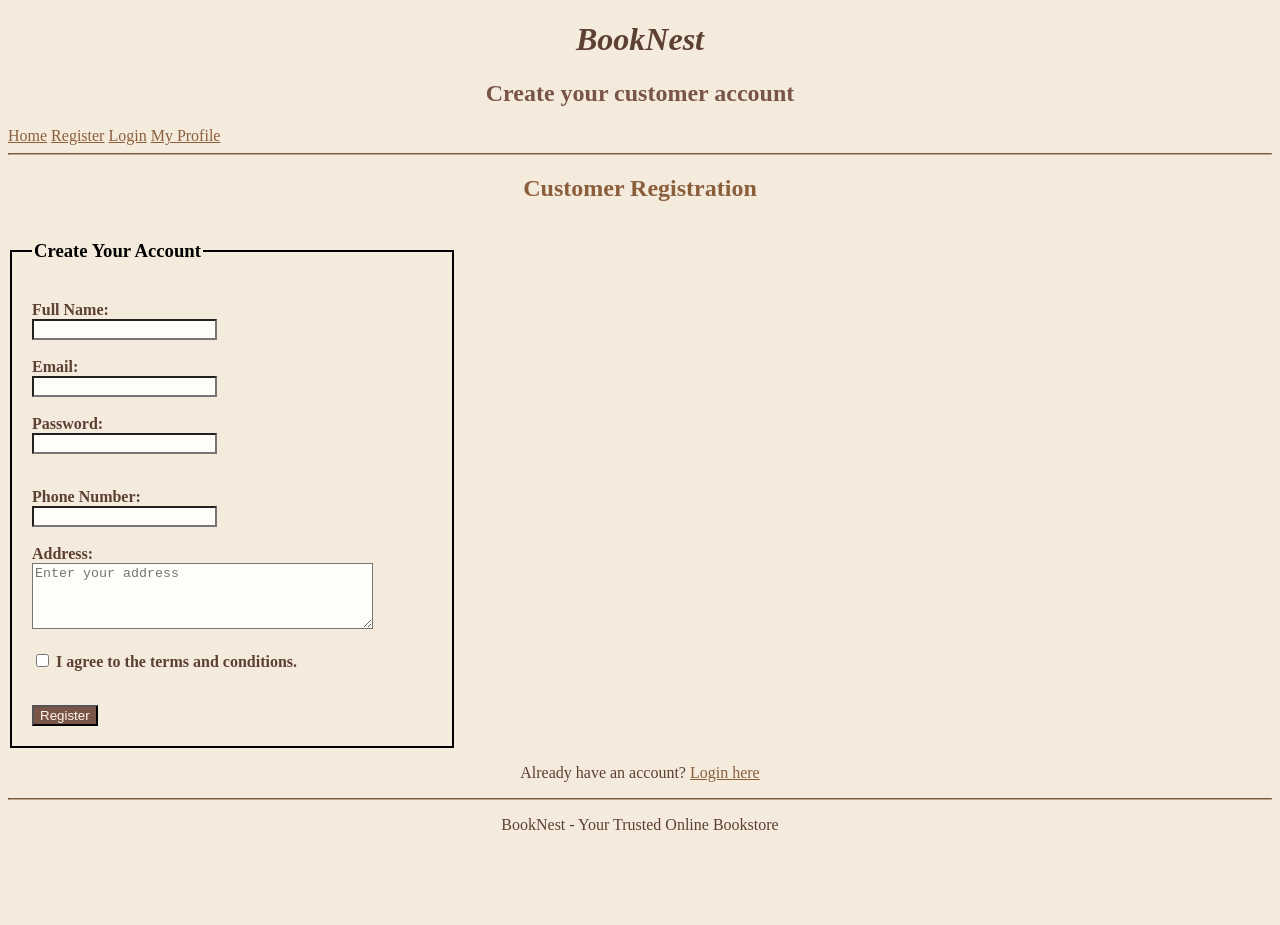
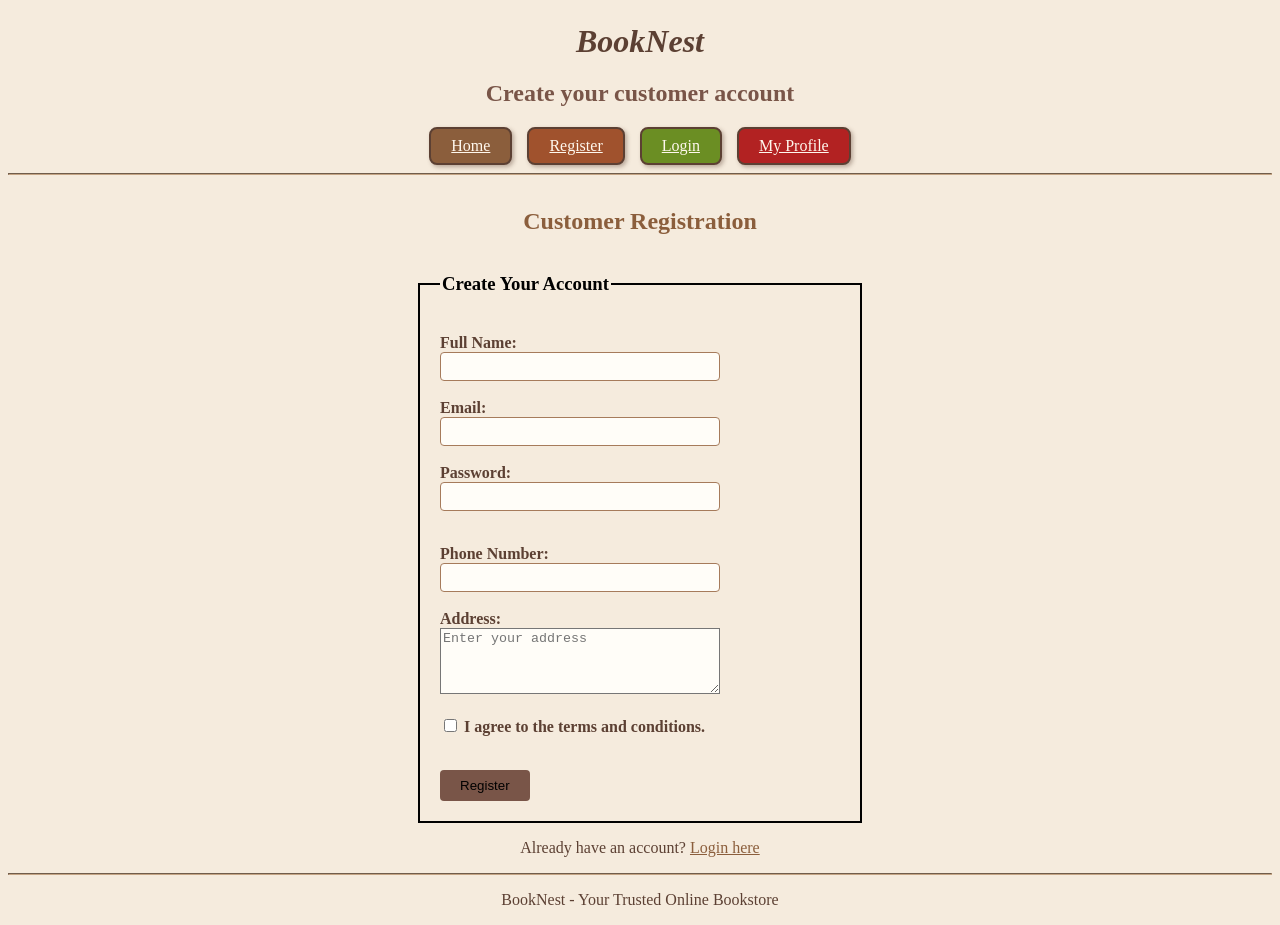
Before and after one commit to tauhidtanvir0182-creator/An_Online_BookShop, a plain HTML site: page register.html in a window 1280 px wide. Before the commit the page ends 850 px from the top, so only its background shows below. Drawn offline with Linux system fonts and the light colour scheme.

Commit message:
style1.css

```diff
--- a/style1.css
+++ b/style1.css
@@ -1,7 +1,7 @@
-
 h1 {
     color: #5C4033;
     text-align: center;
+    margin: 10px 0;
 }
 
 h2 {
@@ -9,15 +9,18 @@ h2 {
     text-align: center;
 }
 
+
 p {
     color: #5C4033;
 }
 
-#para2 {
+
+/* #para2 {
     color: #795548;
     text-align: center;
 }
 
+/*
 #para3 {
     color: #5C4033;
     width: 350px;
@@ -27,42 +30,89 @@ p {
     text-align: center;
 }
 
+/* "Your Online Bookstore" */
 .class1 {
     color: #8B5E3C;
 }
 
+
 * {
     background-color: #F5EBDD;
 }
+
+/*  Form inputs */
 
 input {
     background-color: #FFFDF8;
     color: #4B3621;
 }
 
+
 textarea {
     background-color: #FFFDF8;
     color: #4B3621;
 }
 
+
+input[type="text"],
+input[type="email"],
+input[type="password"] {
+    width: 280px;
+    padding: 6px 8px;
+    border: 1px solid #A67B5B;
+    border-radius: 4px;
+    box-sizing: border-box;
+}
+
+textarea {
+    width: 280px;
+    box-sizing: border-box;
+}
+
+
+
 button {
     background-color: #795548;
-    color: #FFF8EE;
+    /*color: #FFF8EE;              /* cream color er text */
+    padding: 8px 20px;
+    border: none;
+    border-radius: 4px;
 }
+
+
+button:hover {
+    background-color: #A67B5B;
+    color: #4B3621;
+    cursor: pointer;
+}
+
+
+
+
 
 a {
     color: #8B5E3C;
 }
+
+a:hover {
+    color: #B22222;
+    text-decoration: underline;
+}
+
+
+/* Table: profile er  */
 
 table {
     border-color: #A67B5B;
     color: #4B3621;
 }
 
+/*  (Full Name") */
 th {
     background-color: #795548;
     color: #FFF8EE;
 }
+
 
 td {
     background-color: #EFE0CC;
@@ -76,3 +126,98 @@ label {
 hr {
     border-color: #C4A484;
 }
+
+
+.site-header {
+    position: sticky;
+    top: 0;
+    z-index: 100;
+    background-color: #F5EBDD;
+    padding: 5px 0;
+}
+
+
+.nav {
+    display: flex;
+    justify-content: center;
+    align-items: center;
+    gap: 15px;
+    flex-wrap: wrap;
+}
+
+
+.nav a {
+    display: inline-block;
+    padding: 8px 20px;
+    border-radius: 8px;
+   background-color: #795548;
+    color: #FFF8EE;*
+    font-weight: bold;
+    border: 2px solid #5C4033;
+    box-shadow: 2px 2px 4px rgba(92, 64, 51, 0.4);
+}
+
+
+.nav a:nth-child(1) { background-color: #8B5E3C; }
+.nav a:nth-child(2) { background-color: #A0522D; }
+.nav a:nth-child(3) { background-color: #6B8E23; }
+.nav a:nth-child(4) { background-color: #B22222; }
+
+
+.nav a:hover {
+    background-color: #FFF8EE;
+    color: #5C4033;
+    text-decoration: none;
+}
+
+
+
+.form-wrapper {
+    display: flex;
+    justify-content: center;
+    align-items: flex-start;
+}
+
+
+.form-wrapper form {
+    display: flex;
+    flex-direction: column;
+    align-items: center;
+}
+
+.profile-card {
+    width: 420px;
+    margin: 20px auto;
+    padding: 25px 30px;
+    background-color: #FFFDF8;
+    border: 2px solid #A67B5B;
+    border-radius: 10px;
+    box-shadow: 3px 3px 6px rgba(92, 64, 51, 0.35);
+}
+
+
+.profile-card table {
+    width: 100%;
+    border-collapse: collapse;
+}
+
+
+.profile-card th,
+.profile-card td {
+    padding: 10px 12px;
+    text-align: left;
+    border-bottom: 1px solid #C4A484;
+}
+
+
+.profile-card th {
+    background-color: #795548;
+    color: #FFF8EE;
+    width: 40%;
+}
+
+
+.profile-card td {
+    background-color: #EFE0CC;
+    color: #4B3621;
+}
```
